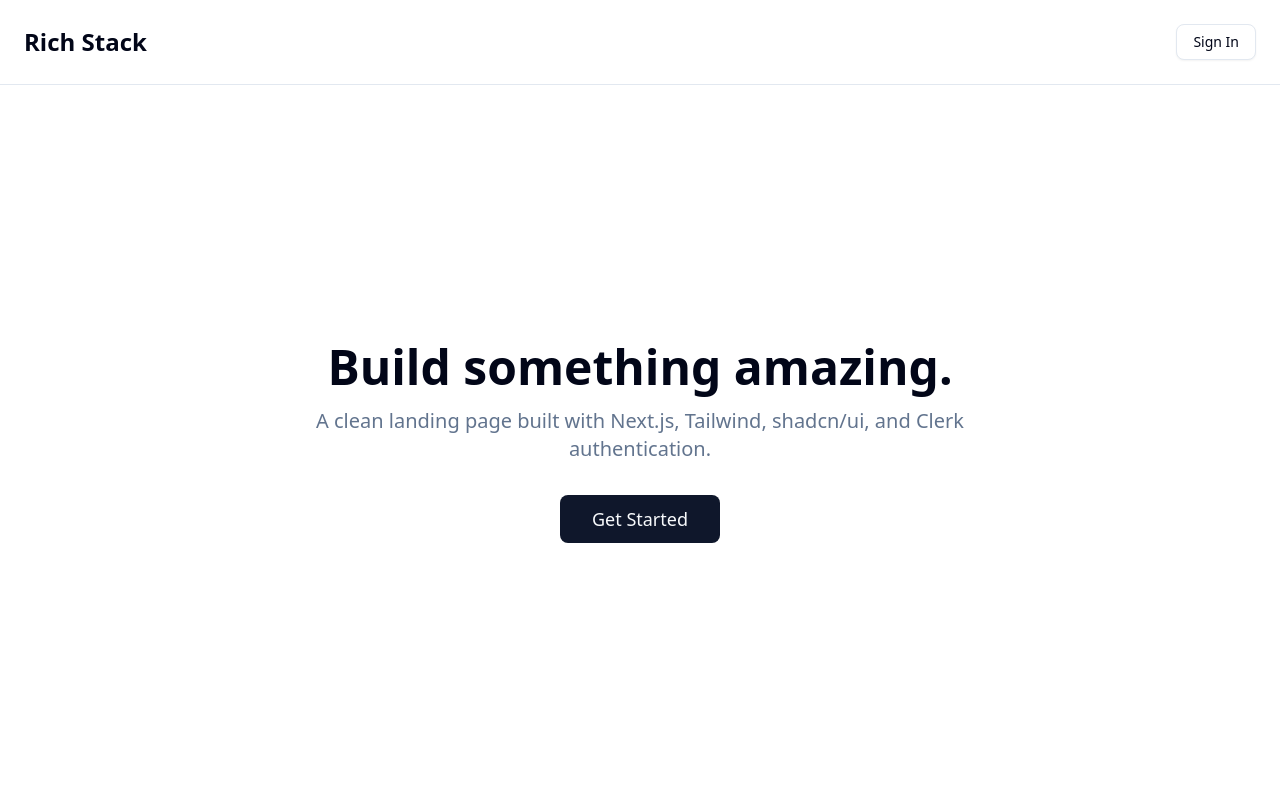
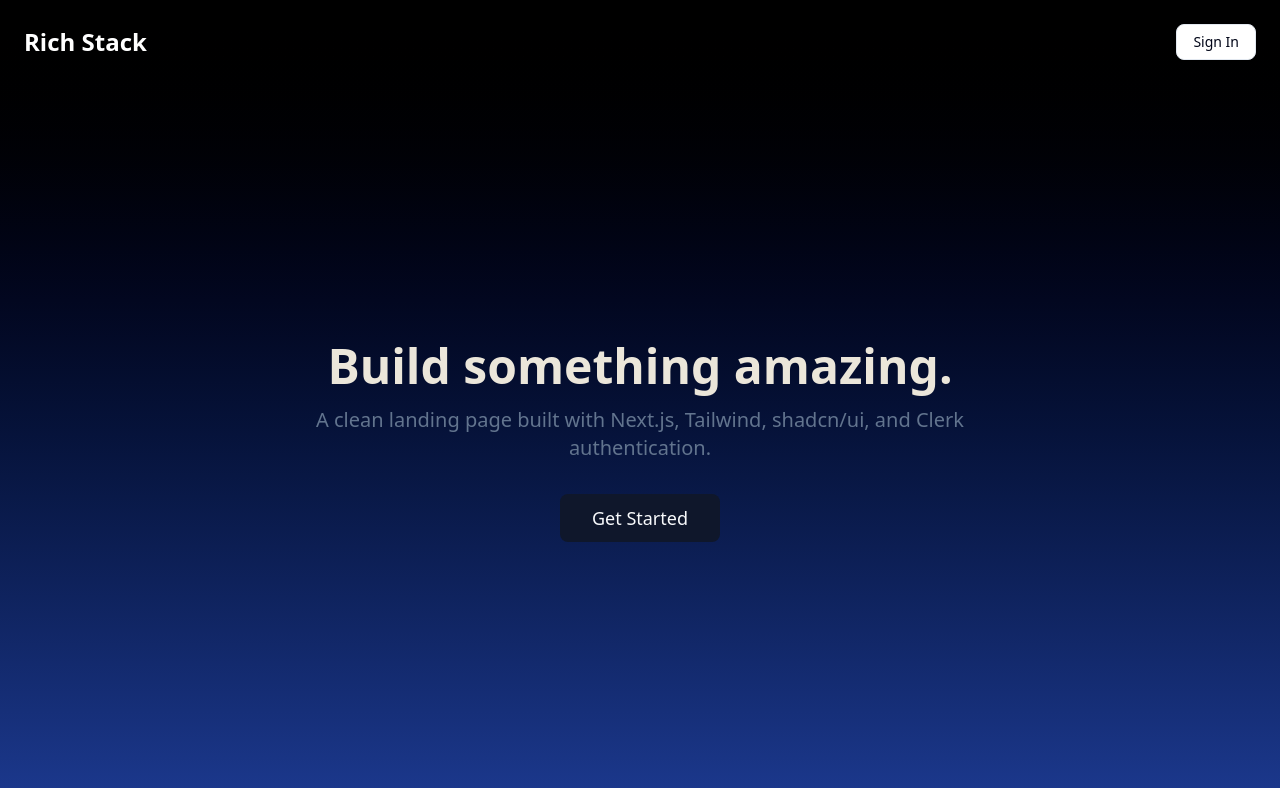
Before and after one commit to costitza/rich-stack, a Next.js app: page / in a window 1280 px wide. Shown: the top 788 px of the page. Built offline with nearby package versions, Linux system fonts and the light colour scheme; no server answers.

Commit message:
more tailwind accommodation

```diff
--- a/app/page.tsx
+++ b/app/page.tsx
@@ -8,11 +8,11 @@ import { Button } from '@/components/ui/button'
 
 export default function Home() {
   return (
-    <div className="min-h-screen flex flex-col">
+    <div className="min-h-screen flex flex-col bg-linear-to-b from-black to-blue-900">
 
       {/* Navbar */}
-      <nav className="flex items-center justify-between p-6 border-b">
-        <h1 className="text-2xl font-bold">Rich Stack</h1>
+      <nav className="flex items-center justify-between p-6">
+        <h1 className="text-2xl font-bold text-white">Rich Stack</h1>
 
         <Authenticated>
           <UserButton />
@@ -27,7 +27,7 @@ export default function Home() {
 
       {/* Hero Section */}
       <main className="flex flex-col items-center justify-center text-center flex-1 px-6">
-        <h1 className="text-5xl font-bold mb-4">
+        <h1 className="text-5xl font-bold mb-4 text-[#ebe6da]">
           Build something amazing.
         </h1>
 
@@ -44,7 +44,7 @@ export default function Home() {
         </Unauthenticated>
 
         <Authenticated>
-          <Button size="lg" className="text-lg px-8 py-6">
+          <Button size="lg" className="text-lg px-8 py-6 hover:bg-blue-800">
             Go to App
           </Button>
         </Authenticated>
```
